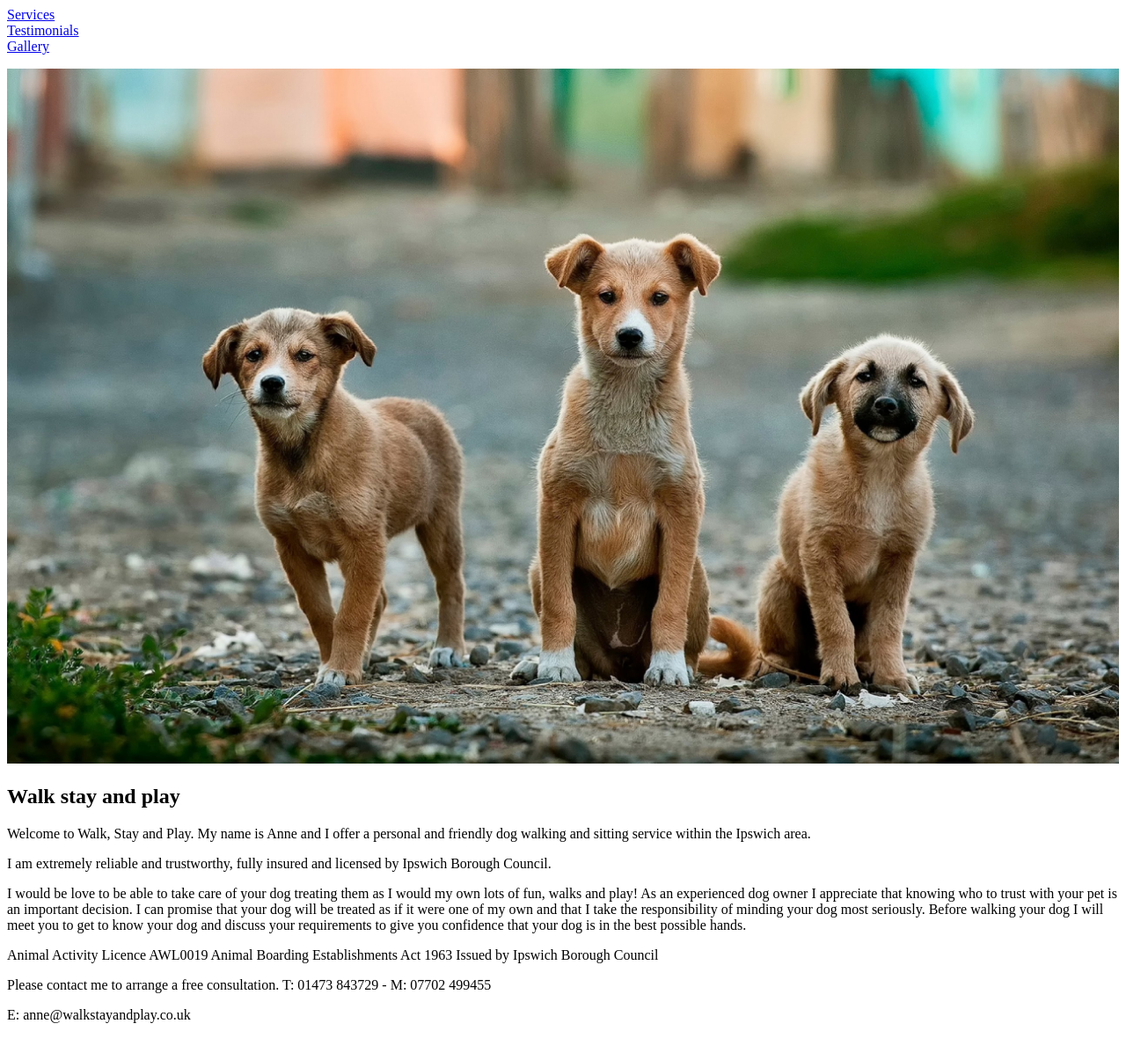
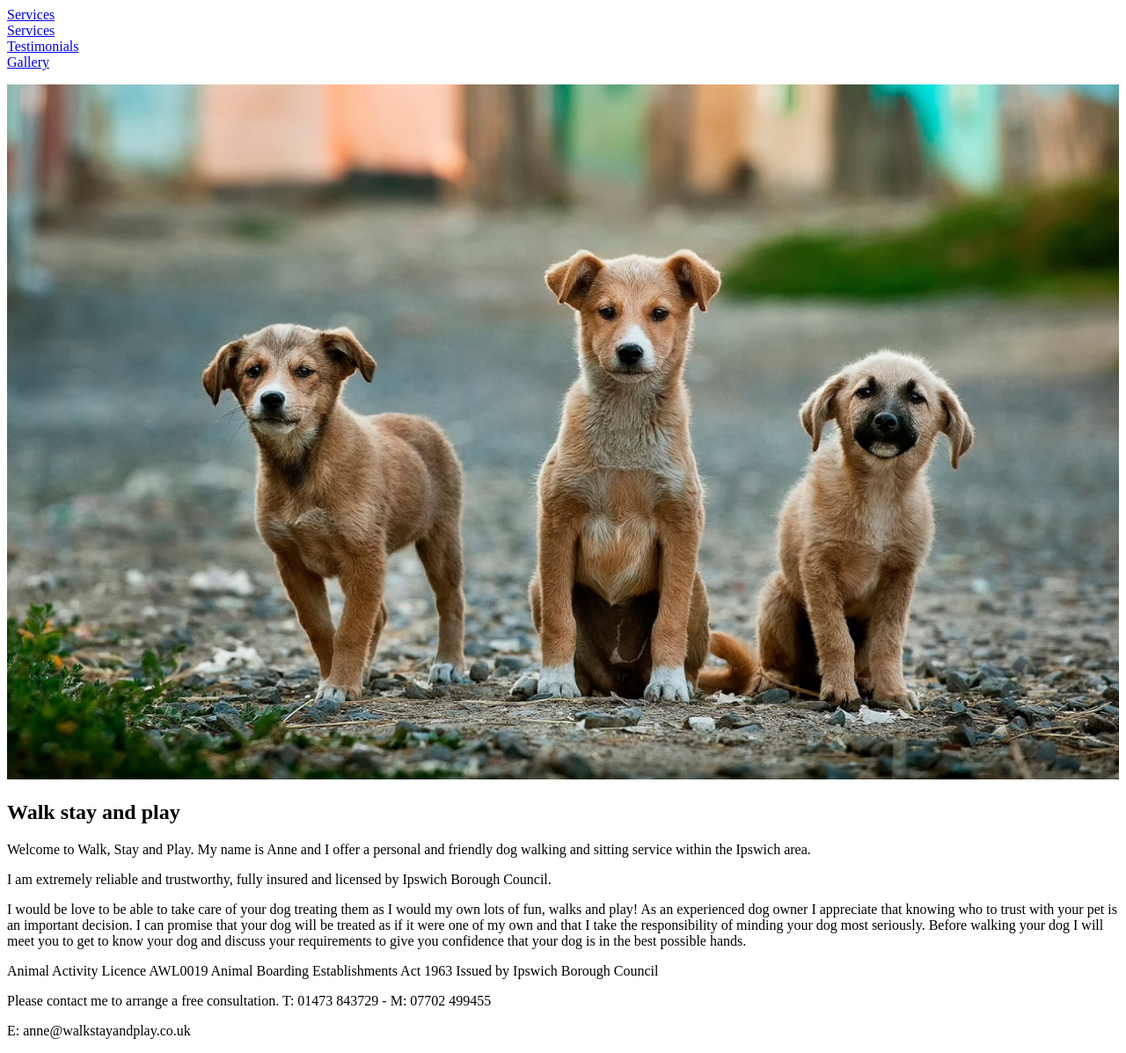
Before and after one commit to bradleycornwell/WalkStayAndPlay, a Jekyll site: the page built from index.md, in a window 1280 px wide. Shown: the whole page at 88% size. Built offline with Jekyll 4.4.1, drawn with Linux system fonts in a browser that asks for light colours.

Commit message:
Update default.html

```diff
--- a/_layouts/default.html
+++ b/_layouts/default.html
@@ -13,13 +13,16 @@
 		<header>
 			<nav class="site-nav">
 				<div class="trigger">
-					<a class="page-link" href="/services/">Services</a>
+					<a class="page-link" href="/services">Services</a>
 				</div>
 				<div class="trigger">
-					<a class="page-link" href="/testimonials/">Testimonials</a>
+					<a class="page-link" href="/prices">Services</a>
 				</div>
 				<div class="trigger">
-					<a class="page-link" href="/gallery/">Gallery</a>
+					<a class="page-link" href="/testimonials">Testimonials</a>
+				</div>
+				<div class="trigger">
+					<a class="page-link" href="/gallery">Gallery</a>
 				</div>
 			</nav>
 		</header>
```
